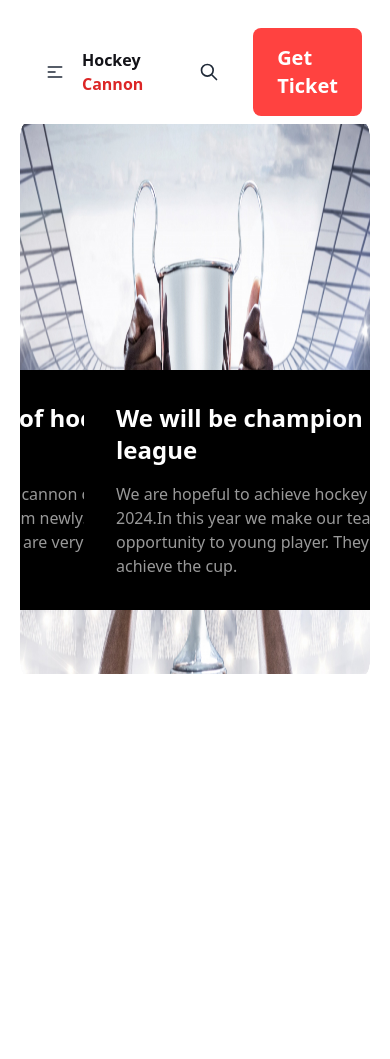
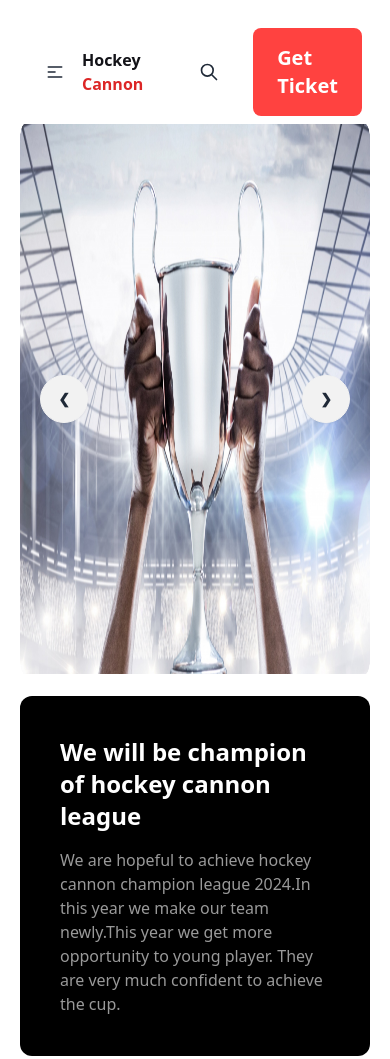
Before and after one commit to sharifalam88/hockey-cannon, a plain HTML site: page index.html in a window 390 px wide. Before the commit the page ends 844 px from the top, so only its background shows below. Drawn offline with nearby package versions, Linux system fonts and the light colour scheme.

Commit message:
responsive slider part

```diff
--- a/index.html
+++ b/index.html
@@ -83,22 +83,13 @@
                     <a href="#slide4" class="btn btn-circle">❮</a>
                     <a href="#slide2" class="btn btn-circle">❯</a>
                   </div>
-                  <div class="bg-black rounded-xl p-8 absolute w-[556px] h-auto bottom-16 right-20">
-                    <h2 class="mb-4 text-white text-2xl font-extrabold">We will be champion of hockey cannon league</h2>
-                    <p class="text-[#FFFFFF99] font-medium text-base leading-6">We are hopeful to achieve hockey cannon champion league 2024.In this year we make our team newly.This year we get more opportunity to young player. They are very much confident to achieve the cup.</p>
-                  </div>
                 </div>
-
                 <!-- Slider second part -->
                 <div id="slide2" class="carousel-item relative w-full">
                   <img src="images/player2.jpg" class="w-full" />
                   <div class="absolute flex justify-between transform -translate-y-1/2 left-5 right-5 top-1/2">
                     <a href="#slide1" class="btn btn-circle">❮</a>
                     <a href="#slide3" class="btn btn-circle">❯</a>
-                  </div>
-                  <div class="bg-black rounded-xl p-8 absolute w-[556px] h-auto bottom-16 right-20">
-                    <h2 class="mb-4 text-white text-2xl font-extrabold">We will be champion of hockey cannon league</h2>
-                    <p class="text-[#FFFFFF99] font-medium text-base leading-6">We are hopeful to achieve hockey cannon champion league 2024.In this year we make our team newly.This year we get more opportunity to young player. They are very much confident to achieve the cup.</p>
                   </div>
                 </div>
                 <!-- Third slider part -->
@@ -108,10 +99,6 @@
                     <a href="#slide2" class="btn btn-circle">❮</a>
                     <a href="#slide4" class="btn btn-circle">❯</a>
                   </div>
-                  <div class="bg-black rounded-xl p-8 absolute w-[556px] h-auto bottom-16 right-20">
-                    <h2 class="mb-4 text-white text-2xl font-extrabold">We will be champion of hockey cannon league</h2>
-                    <p class="text-[#FFFFFF99] font-medium text-base leading-6">We are hopeful to achieve hockey cannon champion league 2024.In this year we make our team newly.This year we get more opportunity to young player. They are very much confident to achieve the cup.</p>
-                  </div>
                 </div>
                 <!-- Fourth slider part -->
                 <div id="slide4" class="carousel-item relative w-full">
@@ -120,11 +107,12 @@
                     <a href="#slide3" class="btn btn-circle">❮</a>
                     <a href="#slide1" class="btn btn-circle">❯</a>
                   </div>
-                  <div class="bg-black rounded-xl p-8 absolute w-[556px] h-auto bottom-16 right-20">
-                    <h2 class="mb-4 text-white text-2xl font-extrabold">We will be champion of hockey cannon league</h2>
-                    <p class="text-[#FFFFFF99] font-medium text-base leading-6">We are hopeful to achieve hockey cannon champion league 2024.In this year we make our team newly.This year we get more opportunity to young player. They are very much confident to achieve the cup.</p>
-                  </div>
                 </div>
+              </div>
+              <!-- slider  text area -->
+              <div class="bg-black rounded-xl p-10 mt-4  w-auto  md:absolute md:w-[550px] h-auto md:bottom-12 md:right-32">
+                <h2 class="mb-4 text-white text-2xl font-extrabold">We will be champion of hockey cannon league</h2>
+                <p class="text-[#FFFFFF99] font-medium text-base leading-6">We are hopeful to achieve hockey cannon champion league 2024.In this year we make our team newly.This year we get more opportunity to young player. They are very much confident to achieve the cup.</p>
               </div>
               <!-- End  slider part -->
         </div>
```
